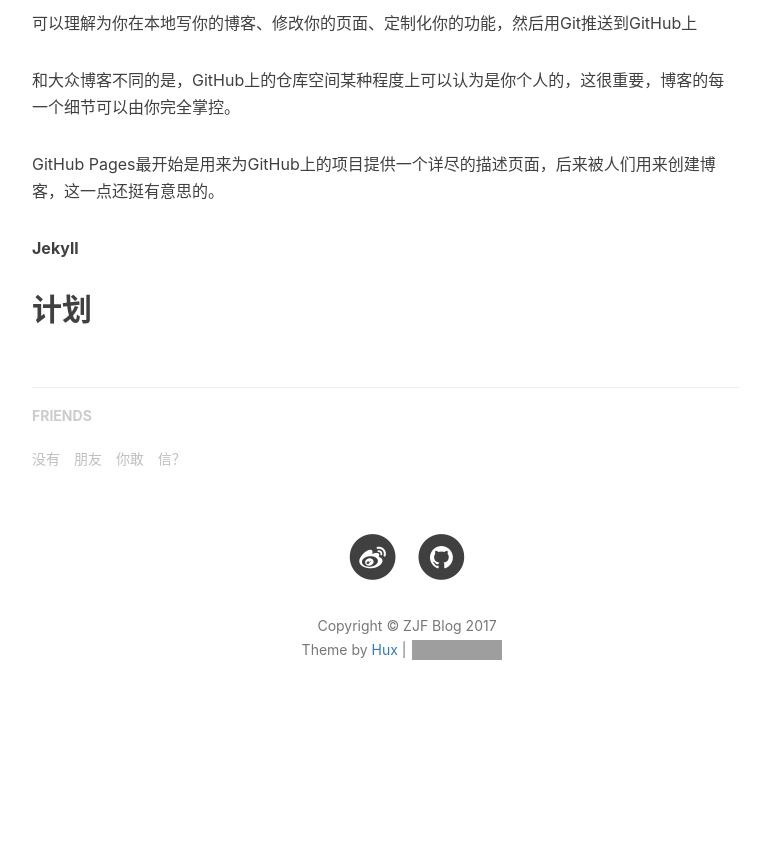
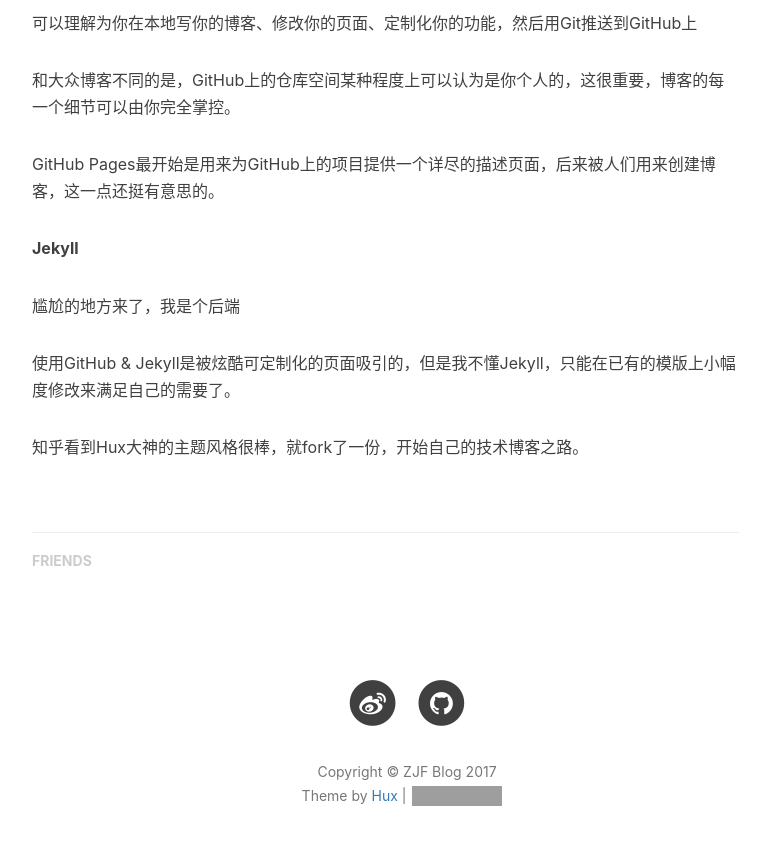
Before and after one commit to DoubleChick/DoubleChick.github.io, a Jekyll site: the page built from _posts/2017-11-13-helloWorld.markdown, in a window 1280 px wide and 900 px high, scrolled down 1698 px. Shown: the top 845 px of the window, without its empty margins (233-1003 px from the left). Built offline with Jekyll 4.4.1, drawn with Linux system fonts in a browser that asks for light colours; nearby versions of some CDN libraries; comment, search, counter and statistics services are not loaded; before the commit the page ends 2452 px from its top, so only the background shows below that; grey boxes are pictures that could not be loaded.

Commit message:
Blog1Part4

```diff
--- a/_config.yml
+++ b/_config.yml
@@ -87,16 +87,7 @@ service-worker: true
 # Friends
 friends: [
     {
-        title: "没有",
-        href: ""
-    },{
-        title: "朋友",
-        href: ""
-    },{
-        title: "你敢",
-        href: ""
-    },{
-        title: "信？",
+        title: "",
         href: ""
     }
 ]
--- a/_posts/2017-11-13-helloWorld.markdown
+++ b/_posts/2017-11-13-helloWorld.markdown
@@ -58,4 +58,8 @@ GitHub Pages最开始是用来为GitHub上的项目提供一个详尽的描述
 
 **Jekyll**
 
-## 计划
+尴尬的地方来了，我是个后端
+
+使用GitHub & Jekyll是被炫酷可定制化的页面吸引的，但是我不懂Jekyll，只能在已有的模版上小幅度修改来满足自己的需要了。
+
+知乎看到Hux大神的主题风格很棒，就fork了一份，开始自己的技术博客之路。
```
